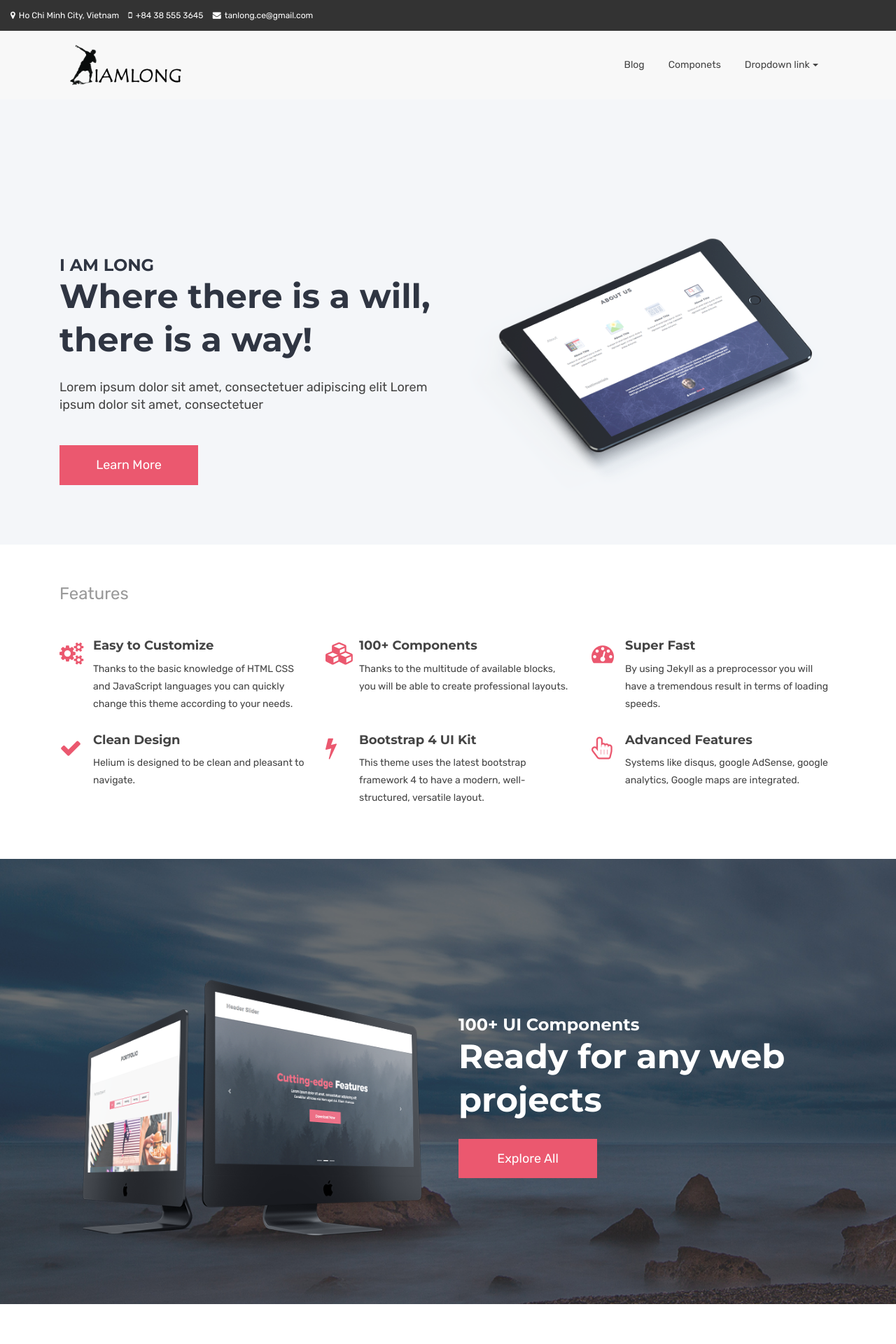
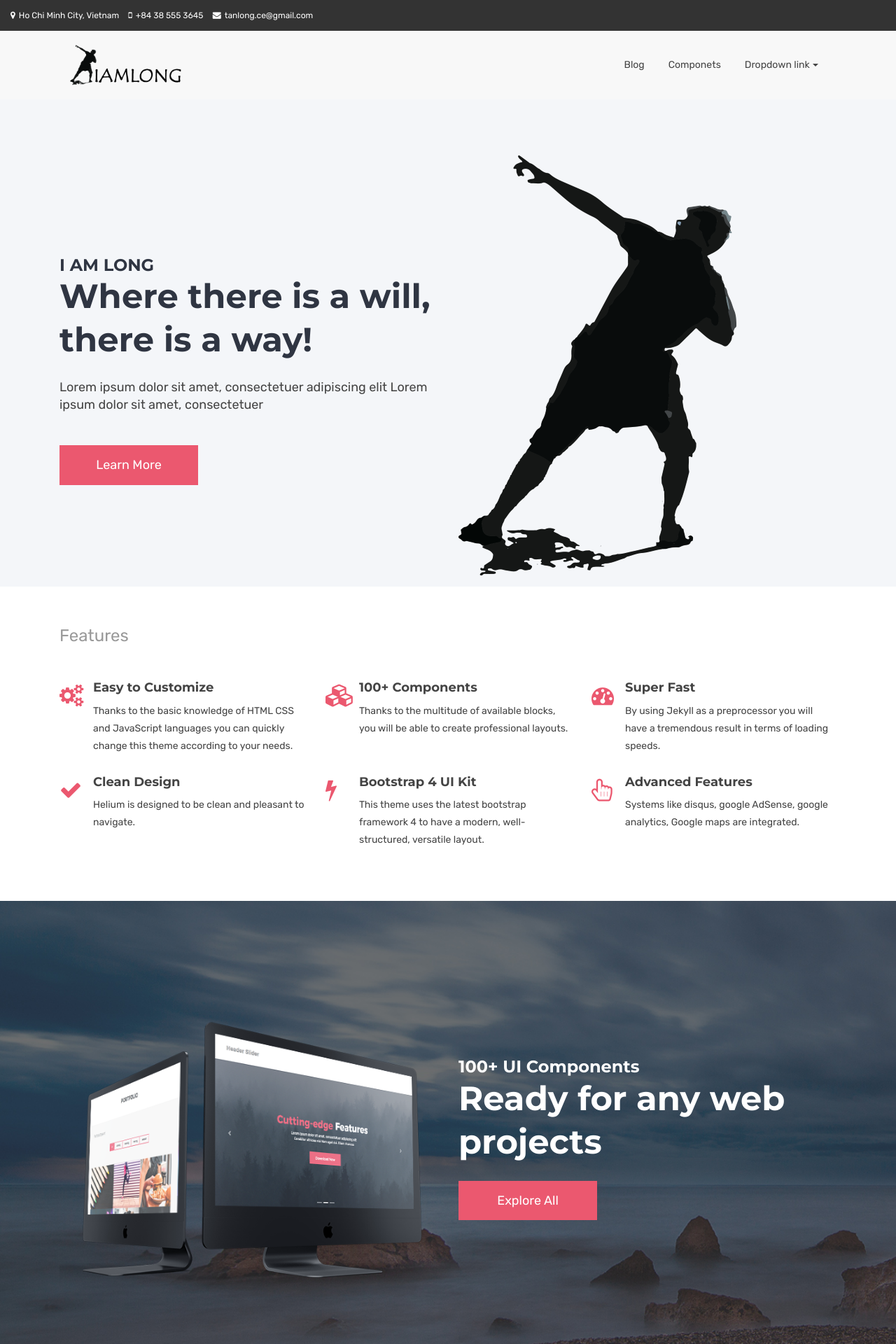
Before and after one commit to longtanle/longtanle.github.io, a Jekyll site: the page built from index.html, in a window 1280 px wide. Shown: the top 1920 px of the page at 70% size. Built offline with Jekyll 4.4.1, drawn with Linux system fonts in a browser that asks for light colours.

Commit message:
Update index.html

```diff
--- a/index.html
+++ b/index.html
@@ -23,7 +23,7 @@ canonical: https://longtanle.github.io
             </div>
             <div class="col-xs-12 col-sm-6">
               <figure>
-                <img src="{{ BASE_PATH }}/assets/images/bg/hero-1.png" alt="">
+                <img src="{{ BASE_PATH }}/assets/images/bg/logo.png" alt="">
               </figure>
             </div>
 
```
Also changed, not shown: assets/images/bg/1.jpg (added), assets/images/bg/logo.png (added).
